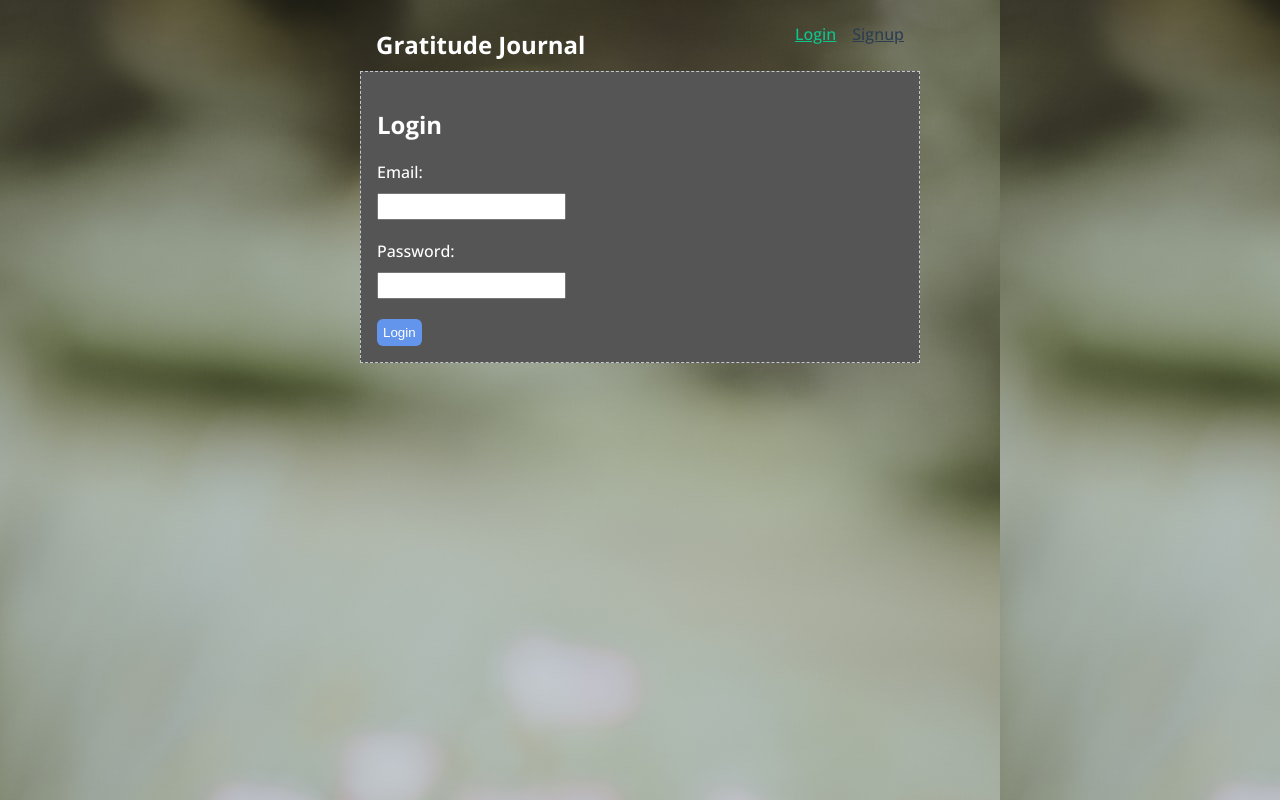
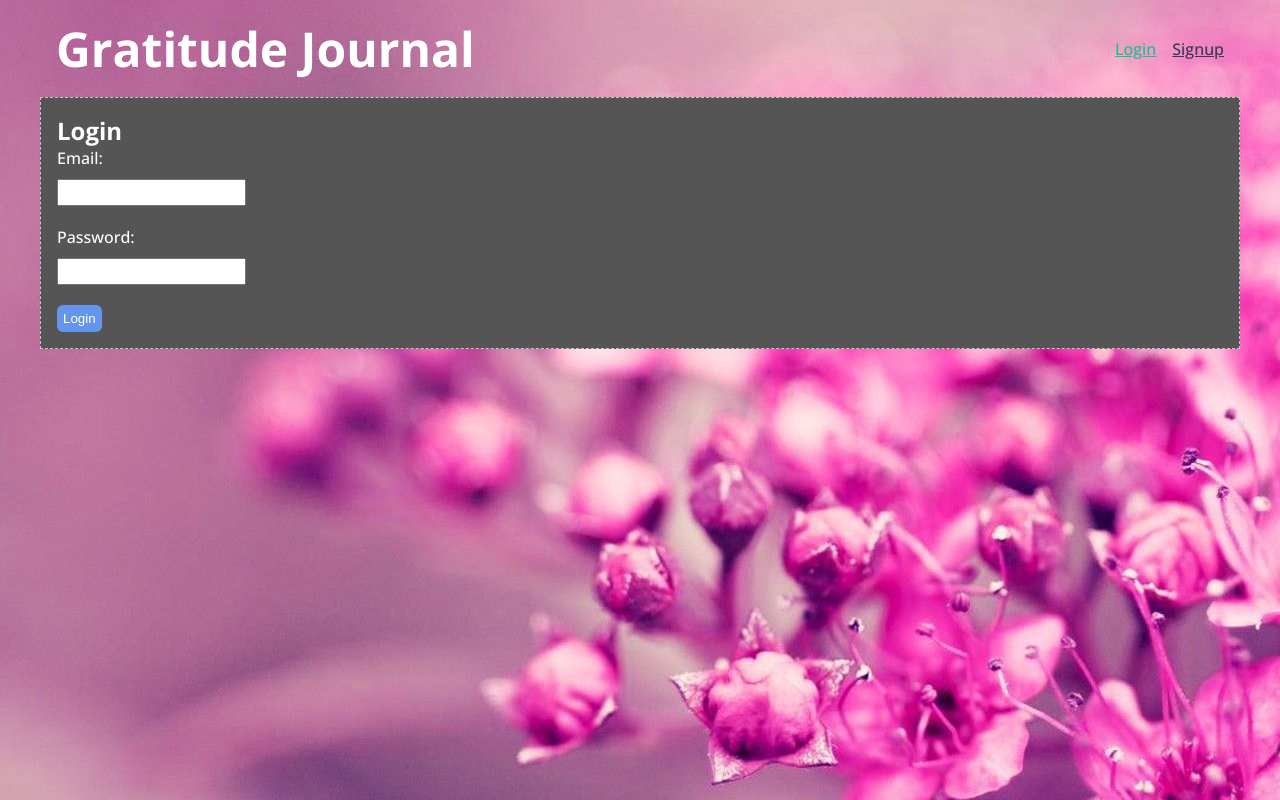
Before and after one commit to raresample/gratitude-journal, a Vue app: page /login in a window 1280 px wide. Built offline with nearby package versions, Linux system fonts and the light colour scheme; no server answers; a web font is replaced by a local one.

Commit message:
Improved overall layout

```diff
--- a/src/App.vue
+++ b/src/App.vue
@@ -14,11 +14,27 @@ export default {
 </script>
 
 <style>
+/* Remove default margin */
+body,
+h1,
+h2,
+h3,
+h4,
+p,
+figure,
+blockquote,
+dl,
+dd {
+  margin: 0;
+}
+
 body {
   background: #f2f2f2;
   background: #555;
   background-image: url('./assets/flowers.jpg');
-  /* background: #555; */
+  /* background-repeat: no-repeat; */
+  background-attachment: fixed;
+  background-position: center;
 }
 #app {
   /* font-family: Avenir, Helvetica, Arial, sans-serif; */
@@ -29,8 +45,8 @@ body {
   /* color: white; */
 }
 .container {
-  max-width: 560px;
-  margin: 0 auto;
+  max-width: 1200px;
+  margin: 1rem auto;
 }
 form label, form input {
   display: block;
@@ -48,4 +64,11 @@ button {
   padding: 6px;
   cursor: pointer;
 }
+
+@media (min-width: 480px) {
+  .container {
+    padding-left: 2rem;
+    padding-right: 2rem;
+  }
+}
 </style>
--- a/src/components/GratitudeCard.vue
+++ b/src/components/GratitudeCard.vue
@@ -3,9 +3,10 @@
     <div class="entry">
       {{ entry }}
     </div>
+    <div class="bottom">
       <div class="info">
         <div class="author">
-        {{ author }}
+          by {{ author }}
         </div>
         <div class="date">
           {{ displayDate }}
@@ -14,6 +15,7 @@
       <div class="delete">
         <div class="trash" @click="$emit('delete')">
           <span class="material-icons">delete</span>
+        </div>
       </div>
     </div>
   </div>
@@ -62,8 +64,19 @@ export default {
   font-size: 1.125rem;
 }
 
+.bottom {
+  display: grid;
+  grid-template-columns: repeat(2, minmax(0, 1fr));
+  align-content: end;
+}
+
 .info {
   font-size: 0.875rem;
+}
+
+.delete {
+  align-content: end;
+  text-align: right;
 }
 
 .material-icons {
--- a/src/components/Navbar.vue
+++ b/src/components/Navbar.vue
@@ -79,9 +79,18 @@ nav + p {
   margin-bottom: 30px;
 }
 
-@media (min-width: 480px) {
+@media (min-width: 30rem) {
   .navbar {
     margin: 0 1rem;
   }
+  h1 {
+    font-size: 2rem;
+  }
+}
+
+@media (min-width: 50rem) {
+  h1 {
+    font-size: 3rem;
+  }
 }
 </style>
--- a/src/views/Home.vue
+++ b/src/views/Home.vue
@@ -68,4 +68,18 @@ export default {
 .order-select span {
   padding-right: 0.5rem;
 }
+
+@media (min-width: 50em) {
+  .home {
+    display: grid;
+    grid-template-columns: repeat(2, minmax(0, 1fr));
+    gap: 1rem;
+  }
+  .card {
+    margin: 0;
+  }
+  .navbar {
+    margin-bottom: 1rem;
+  }
+}
 </style>
```
Also changed, not shown: src/assets/flowers.jpg. Lines whose indentation alone changed are shown as unchanged.
